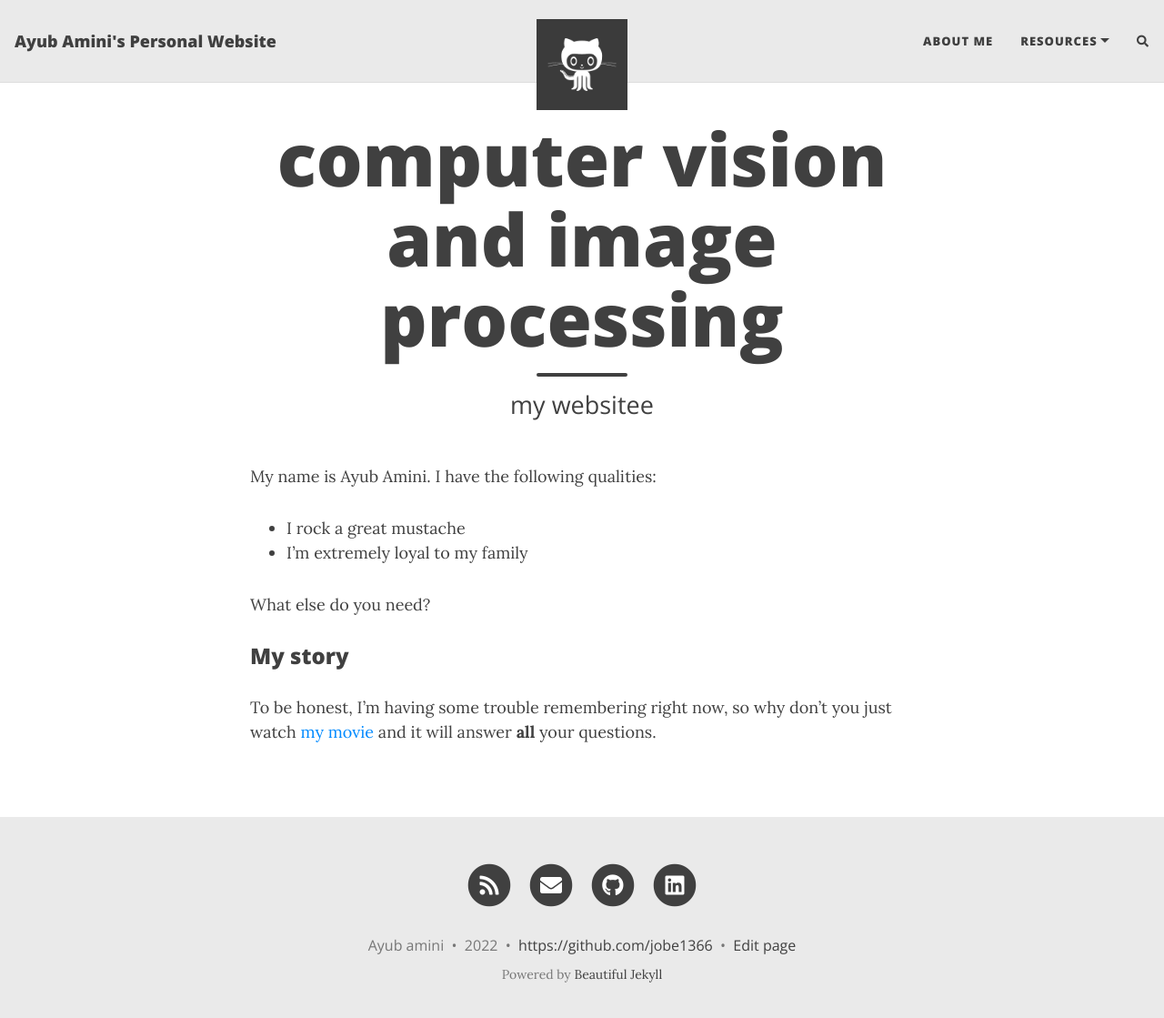
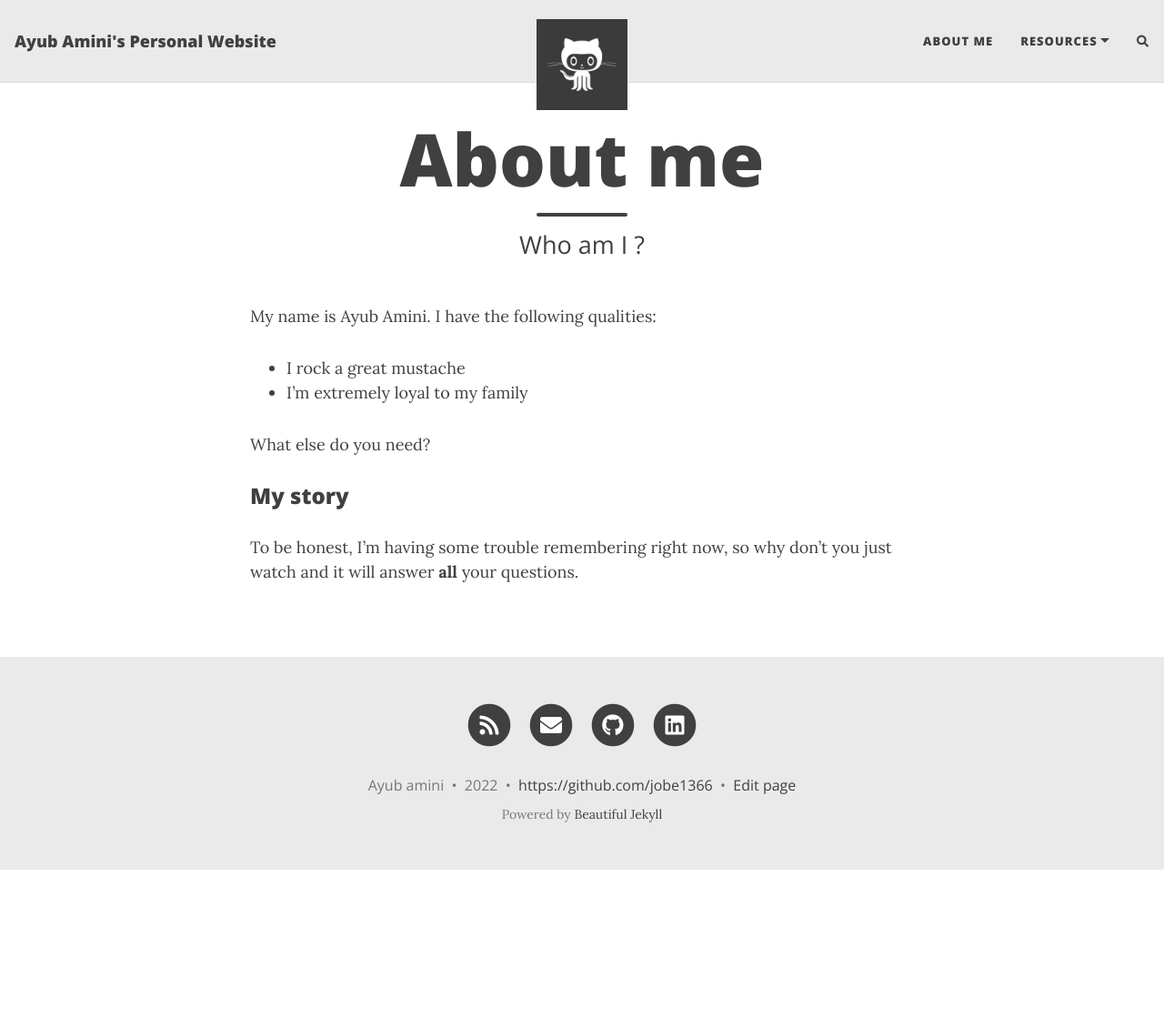
Before and after one commit to jobe1366/AYUB_AMINI.github.io, a Jekyll site: the page built from aboutme.md, in a window 1280 px wide and 1132 px high. Shown: the top 1119 px of the window at 91% size. Built offline with Jekyll 4.4.1, drawn with Linux system fonts in a browser that asks for light colours; nearby versions of some CDN libraries; comment, search, counter and statistics services are not loaded.

Commit message:
Update aboutme.md

```diff
--- a/aboutme.md
+++ b/aboutme.md
@@ -1,7 +1,7 @@
 ---
 layout: page
-title: computer vision and image processing
-subtitle: my websitee
+title: About me
+subtitle: Who am I ?
 ---
 
 My name is Ayub Amini. I have the following qualities:
@@ -13,4 +13,4 @@
 
 ### My story
 
-To be honest, I'm having some trouble remembering right now, so why don't you just watch [my movie](https://en.wikipedia.org/wiki/The_Princess_Bride_%28film%29) and it will answer **all** your questions.
+To be honest, I'm having some trouble remembering right now, so why don't you just watch and it will answer **all** your questions.
```
